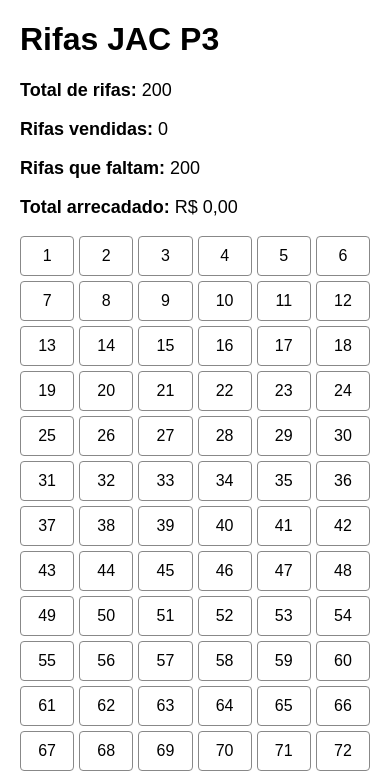
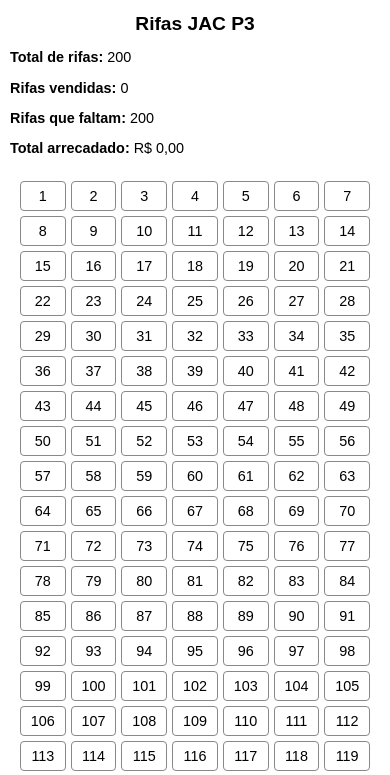
Before and after one commit to askdakirbydas/rifas-p3, a plain HTML site: page index.html in a window 390 px wide. Shown: the top 775 px of the page. Drawn offline with Linux system fonts and the light colour scheme; no server answers.

Commit message:
Update index.html

```diff
--- a/index.html
+++ b/index.html
@@ -2,22 +2,35 @@
 <html lang="pt-BR">
 <head>
   <meta charset="UTF-8">
+  <meta name="viewport" content="width=device-width, initial-scale=1.0">
   <title>Rifas JAC</title>
   <style>
     body {
       font-family: Arial, sans-serif;
       margin: 20px;
+      padding: 0;
+      box-sizing: border-box;
     }
+
+    h1 {
+      font-size: 1.8rem;
+      text-align: center;
+    }
+
     .info {
       margin-bottom: 15px;
-    font-size: 18px;
+      font-size: 1.2rem;
     }
+
     .grid {
       display: grid;
-    grid-template-columns: repeat(auto-fill, minmax(50px, 1fr));
-    gap: 5px;
-    max-width: 600px;
+      grid-template-columns: repeat(auto-fill, minmax(60px, 1fr));
+      gap: 10px;
+      max-width: 100%;
+      margin: 0 auto;
+      padding: 10px;
     }
+
     .rifa {
       padding: 10px;
       text-align: center;
@@ -25,10 +38,62 @@
       cursor: pointer;
       border-radius: 4px;
       user-select: none;
+      font-size: 1.2rem;
+      transition: background-color 0.3s, transform 0.3s;
     }
+
+    .rifa:hover {
+      background-color: #f0f0f0;
+      transform: scale(1.05);
+    }
+
     .vendida {
       background-color: #ff9999;
       text-decoration: line-through;
+    }
+
+    @media (max-width: 768px) {
+      body {
+        margin: 10px;
+      }
+
+      h1 {
+        font-size: 1.5rem;
+      }
+
+      .info {
+        font-size: 1rem;
+      }
+
+      .grid {
+        grid-template-columns: repeat(auto-fill, minmax(50px, 1fr));
+        gap: 8px;
+      }
+
+      .rifa {
+        padding: 8px;
+        font-size: 1rem;
+      }
+    }
+
+    @media (max-width: 480px) {
+      h1 {
+        font-size: 1.2rem;
+      }
+
+      .info {
+        font-size: 0.9rem;
+      }
+
+      .grid {
+        grid-template-columns: repeat(auto-fill, minmax(40px, 1fr));
+        gap: 5px;
+      }
+
+      .rifa {
+        padding: 6px;
+        font-size: 0.9rem;
+      }
     }
   </style>
 </head>
```
Lines whose indentation alone changed are shown as unchanged.
